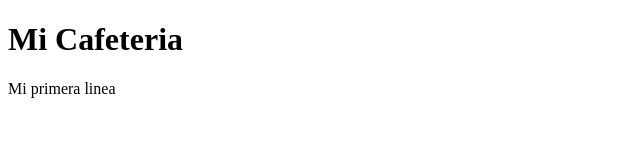
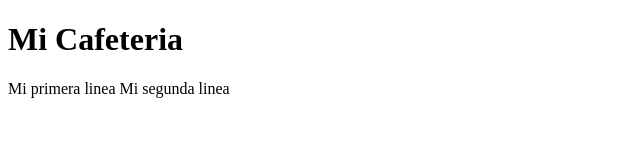
Before and after one commit to angelpick/origin, a plain HTML site: page index.html in a window 1280 px wide. Shown: the whole page, without its empty margins (0-640 px from the left). Drawn offline with Linux system fonts and the light colour scheme.

Commit message:
mi segunda linea enviada a stagin area

```diff
--- a/index.html
+++ b/index.html
@@ -7,6 +7,7 @@
 </head>
 <body><h1>Mi Cafeteria</h1>
     <p1>Mi primera linea</p1>
+    <p1>Mi segunda linea</p1>
 
 </body>
 </html>
```
